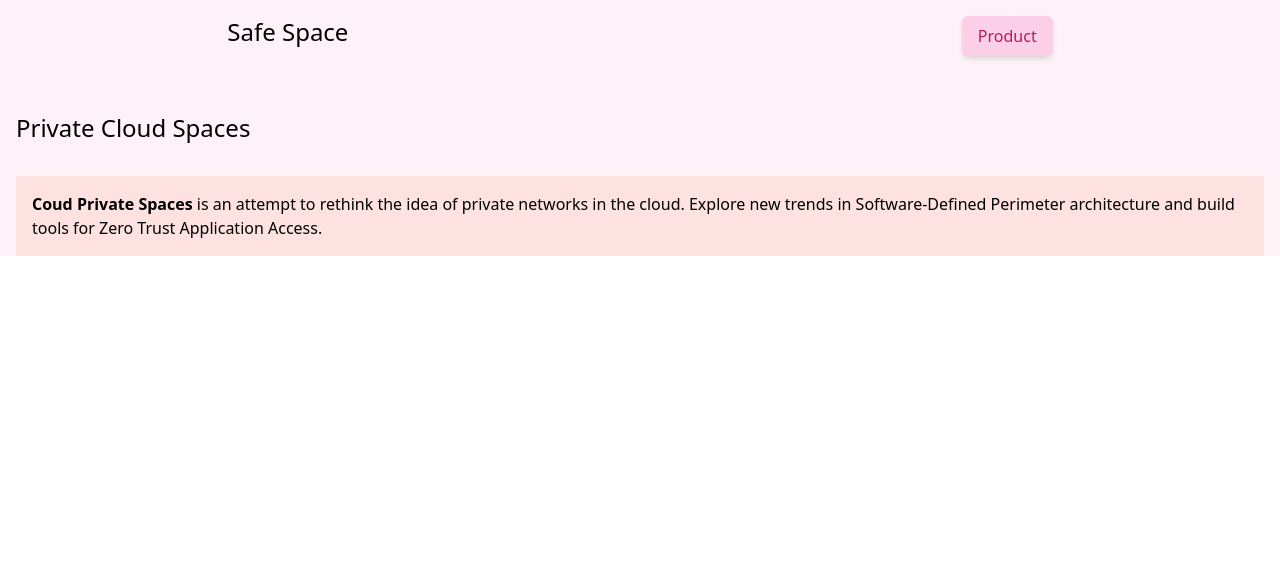
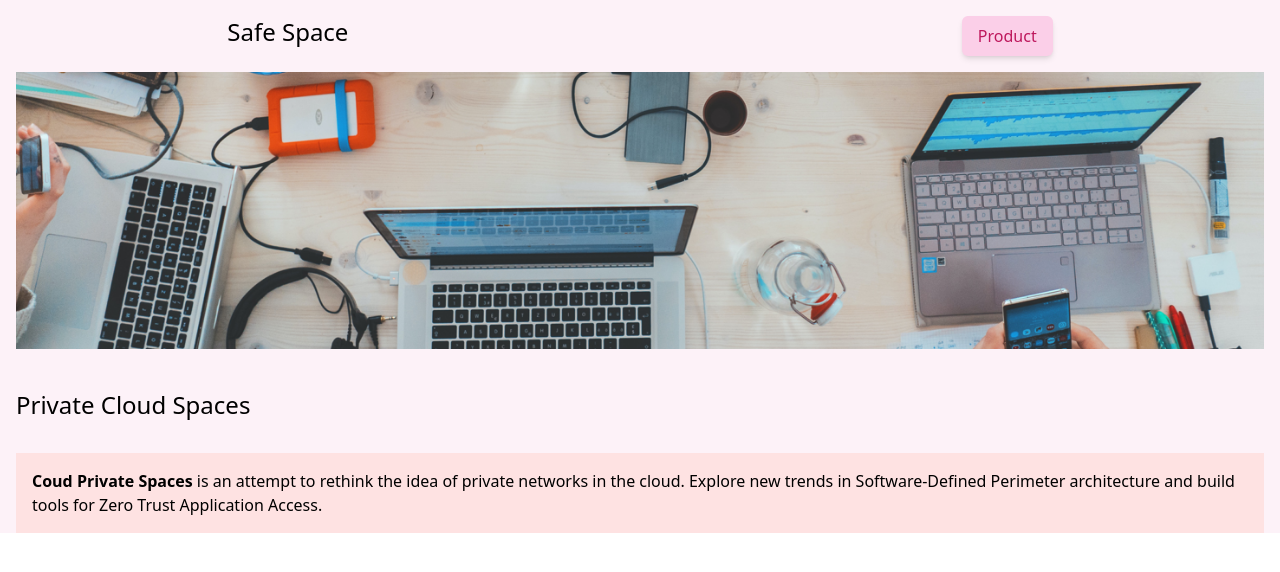
Before and after one commit to fupslot/my-gatsby-site, a Gatsby site: page / in a window 1280 px wide. Built offline with nearby package versions, Linux system fonts and the light colour scheme; Gatsby itself is replaced by a stand-in of ours.

Commit message:
using gatsby-image plugin

```diff
--- a/src/pages/index.js
+++ b/src/pages/index.js
@@ -1,24 +1,24 @@
 import * as React from "react"
-// import {Link} from "gatsby"
-// import { StaticImage } from "gatsby-plugin-image"
+import { GatsbyImage, getImage } from "gatsby-plugin-image"
 
 import "../css/index.css"
 import Layout from "../components/Layout/Layout"
 import Menu from "../components/Menu"
 import { graphql } from "gatsby"
-import Img from "gatsby-image"
 
 // markup
 const IndexPage = ({ data }) => {
   const { html } = data.markdownRemark
   const { frontmatter } = data.markdownRemark
 
+  const image = getImage(frontmatter.featured)
+
   return (
     <main className="bg-pink-50">
       <Layout post={frontmatter}>
         <Menu />
         <div>
-          {/* <Img fluid={frontmatter.featured.childImageSharp.fluid} /> */}
+          <GatsbyImage image={image} />
           <h3 class="text-2xl mt-10">{frontmatter.title}</h3>
           <p class="my-8 p-4 bg-red-100" dangerouslySetInnerHTML={{__html: html}} />
         </div>
@@ -36,10 +36,14 @@ query RootPage {
       keywords
       title
       slug
+      featured {
+        childImageSharp {
+          gatsbyImageData(placeholder: BLURRED)
+        }
+      }
     }
   }
 }
-
 `
 
 export default IndexPage
```
